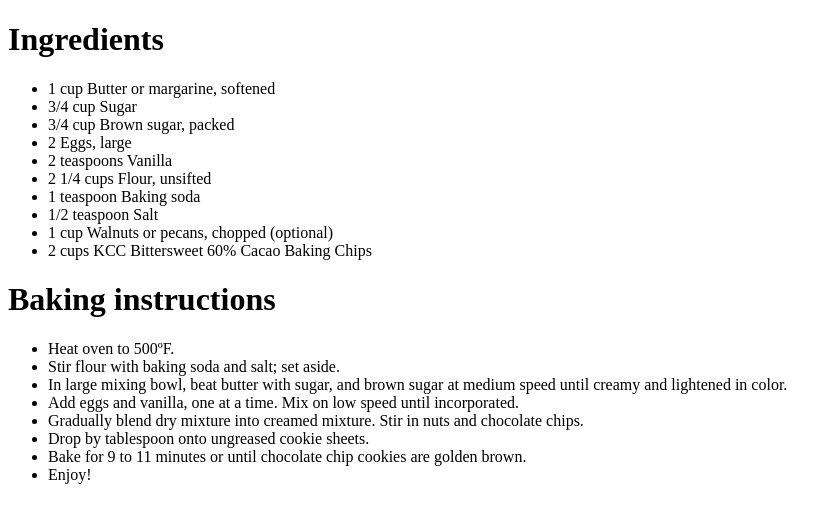
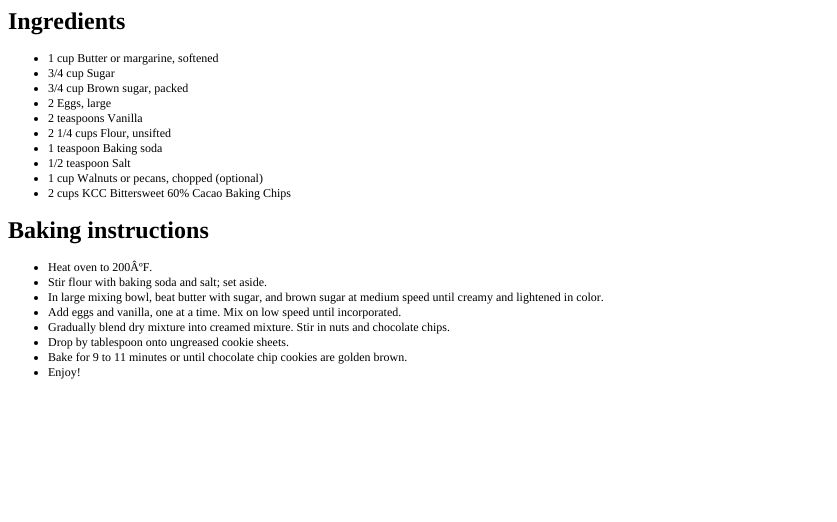
Before and after one commit to abhi-gif/mygitrepo, a plain HTML site: page secret recipe.htm in a window 1280 px wide. Shown: the whole page, without its empty margins (0-837 px from the left). Drawn offline with Linux system fonts and the light colour scheme.

Commit message:
updated temp

```diff
--- a/secret recipe.htm
+++ b/secret recipe.htm
@@ -1,31 +1,42 @@
-<!DOCTYPE html>
+<!DOCTYPE html PUBLIC "-//W3C//DTD HTML 4.01//EN" "http://www.w3.org/TR/html4/strict.dtd">
 <html>
+<head>
+  <meta http-equiv="Content-Type" content="text/html; charset=utf-8">
+  <meta http-equiv="Content-Style-Type" content="text/css">
+  <title></title>
+  <meta name="Generator" content="Cocoa HTML Writer">
+  <meta name="CocoaVersion" content="2487.3">
+  <style type="text/css">
+    li.li2 {margin: 0.0px 0.0px 0.0px 0.0px; font: 12.0px Times; -webkit-text-stroke: #000000}
+    span.s1 {font-kerning: none}
+    span.s2 {-webkit-text-stroke: 0px #000000}
+    ul.ul1 {list-style-type: disc}
+  </style>
+</head>
 <body>
-
-<h1>Ingredients</h1>
-<ul>
-<li>1 cup Butter or margarine, softened</li>
-<li>3/4 cup Sugar</li>
-<li>3/4 cup Brown sugar, packed</li>
-<li>2 Eggs, large</li>
-<li>2 teaspoons Vanilla</li>
-<li>2 1/4 cups Flour, unsifted</li>
-<li>1 teaspoon Baking soda</li>
-<li>1/2 teaspoon Salt</li>
-<li>1 cup Walnuts or pecans, chopped (optional)</li>
-<li>2 cups KCC Bittersweet 60% Cacao Baking Chips</li>
+<h1 style="margin: 0.0px 0.0px 16.1px 0.0px; font: 24.0px Times; -webkit-text-stroke: #000000"><span class="s1"><b>Ingredients</b></span></h1>
+<ul class="ul1">
+  <li class="li2"><span class="s2"></span><span class="s1">1 cup Butter or margarine, softened</span></li>
+  <li class="li2"><span class="s2"></span><span class="s1">3/4 cup Sugar</span></li>
+  <li class="li2"><span class="s2"></span><span class="s1">3/4 cup Brown sugar, packed</span></li>
+  <li class="li2"><span class="s2"></span><span class="s1">2 Eggs, large</span></li>
+  <li class="li2"><span class="s2"></span><span class="s1">2 teaspoons Vanilla</span></li>
+  <li class="li2"><span class="s2"></span><span class="s1">2 1/4 cups Flour, unsifted</span></li>
+  <li class="li2"><span class="s2"></span><span class="s1">1 teaspoon Baking soda</span></li>
+  <li class="li2"><span class="s2"></span><span class="s1">1/2 teaspoon Salt</span></li>
+  <li class="li2"><span class="s2"></span><span class="s1">1 cup Walnuts or pecans, chopped (optional)</span></li>
+  <li class="li2"><span class="s2"></span><span class="s1">2 cups KCC Bittersweet 60% Cacao Baking Chips</span></li>
 </ul>
-<h1>Baking instructions</h1>
-<ul>
-<li>Heat oven to 500ºF.</li>
-<li>Stir flour with baking soda and salt; set aside.</li>
-<li>In large mixing bowl, beat butter with sugar, and brown sugar at medium speed until creamy and lightened in color.</li>
-<li>Add eggs and vanilla, one at a time. Mix on low speed until incorporated.</li>
-<li>Gradually blend dry mixture into creamed mixture. Stir in nuts and chocolate chips.</li>
-<li>Drop by tablespoon onto ungreased cookie sheets.</li>
-<li>Bake for 9 to 11 minutes or until chocolate chip cookies are golden brown.</li>
-<li>Enjoy!</li>
+<h1 style="margin: 0.0px 0.0px 16.1px 0.0px; font: 24.0px Times; -webkit-text-stroke: #000000"><span class="s1"><b>Baking instructions</b></span></h1>
+<ul class="ul1">
+  <li class="li2"><span class="s2"></span><span class="s1">Heat oven to 200ÂºF.</span></li>
+  <li class="li2"><span class="s2"></span><span class="s1">Stir flour with baking soda and salt; set aside.</span></li>
+  <li class="li2"><span class="s2"></span><span class="s1">In large mixing bowl, beat butter with sugar, and brown sugar at medium speed until creamy and lightened in color.</span></li>
+  <li class="li2"><span class="s2"></span><span class="s1">Add eggs and vanilla, one at a time. Mix on low speed until incorporated.</span></li>
+  <li class="li2"><span class="s2"></span><span class="s1">Gradually blend dry mixture into creamed mixture. Stir in nuts and chocolate chips.</span></li>
+  <li class="li2"><span class="s2"></span><span class="s1">Drop by tablespoon onto ungreased cookie sheets.</span></li>
+  <li class="li2"><span class="s2"></span><span class="s1">Bake for 9 to 11 minutes or until chocolate chip cookies are golden brown.</span></li>
+  <li class="li2"><span class="s2"></span><span class="s1">Enjoy!</span></li>
 </ul>
-
 </body>
 </html>
```
